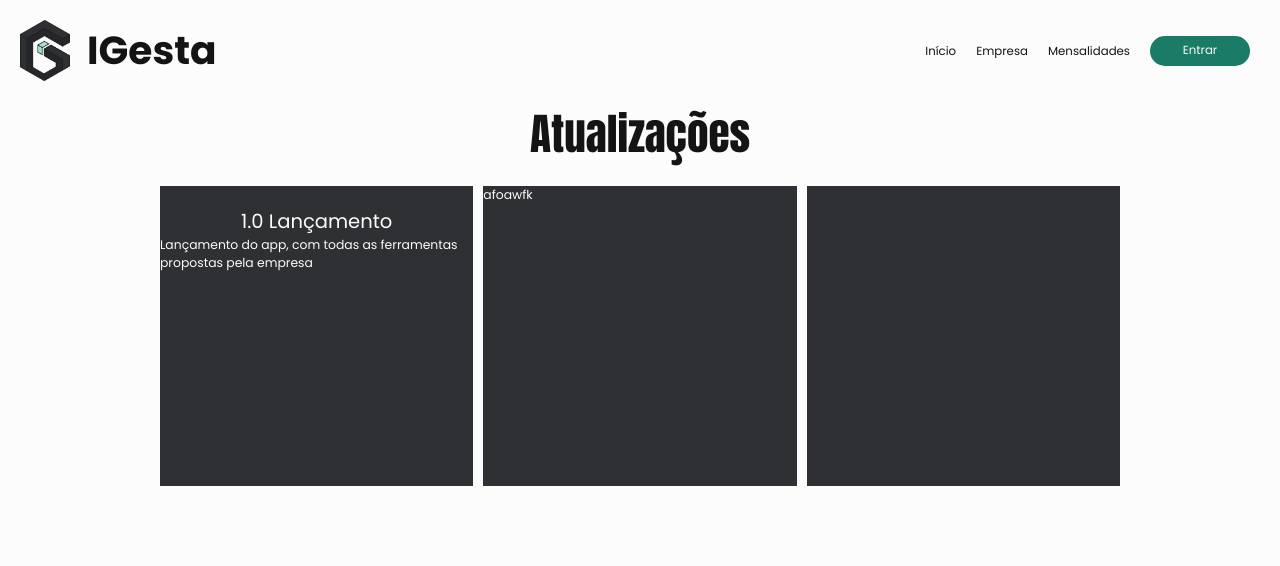
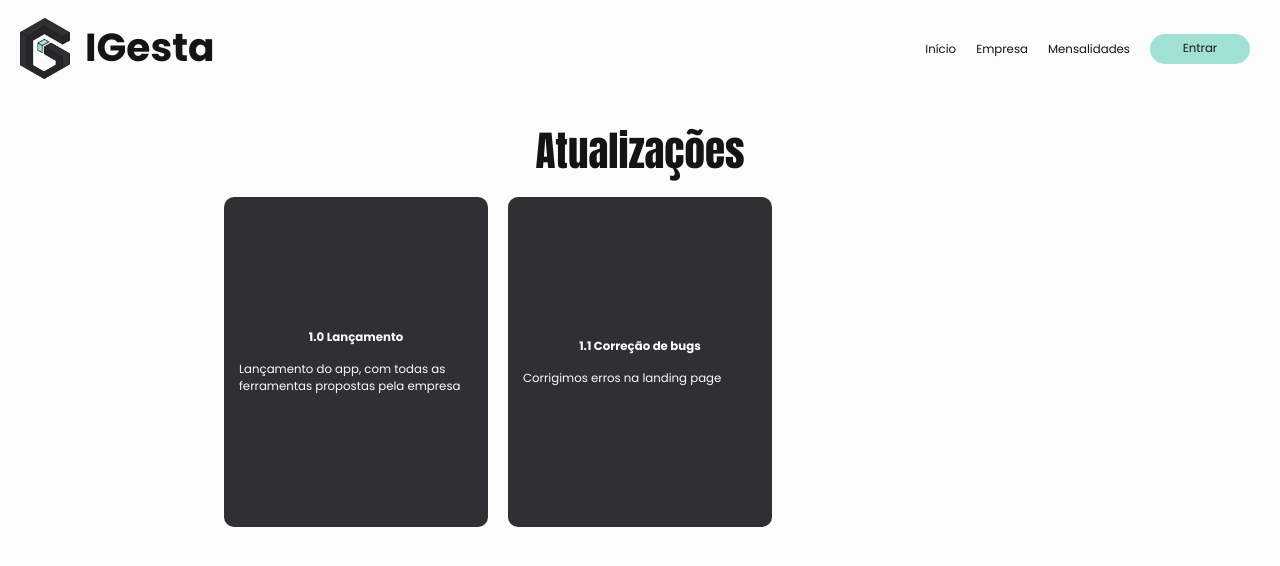
Before and after one commit to A-UTech/landing-page, a plain HTML site: page pages/updates.html in a window 1280 px wide. Drawn offline with Linux system fonts and the light colour scheme.

Commit message:
ajustando css da home e updates

```diff
--- a/pages/updates.html
+++ b/pages/updates.html
@@ -9,18 +9,22 @@
 </head>
 <body>
     <header>
-        <div>
+        <section>
             <img src="../assets/logos/logo-cinza.png">
             <h1>IGesta</h1>
-        </div>
+        </section>
+        <a href="mb-header.html"><p>≡</p></a>
         <ul>
-            <li><a href="#">Início</a></li>
-            <li><a href="#slide06">Empresa</a></li>
-            <li><a href="#slide05">Mensalidades</a></li>
+            <li><a href="/index.html">Início</a></li>
+            <li><a href="/index.html#slide06">Empresa</a></li>
+            <li><a href="/index.html#slide05">Mensalidades</a></li>
             <li><input type="button" value="Entrar"></li>
         </ul>
     </header>
 
+
+
+    <div>
         <h2>Atualizações</h2>
         <main>
             <section>
@@ -28,8 +32,11 @@
                 <p>Lançamento do app, com todas as ferramentas propostas pela empresa </p>
             </section>
 
-        <section> <p>afoawfk</p></section>
-        <section></section>
+            <section>
+                <h3>1.1 Correção de bugs</h3>
+                <p>Corrigimos erros na landing page</p>
+            </section>
         </main>
+    </div>
 </body>
 </html>
--- a/styles/aaah.css
+++ /dev/null
@@ -1,324 +0,0 @@
-@charset "UTF-8";
-
-@import url('https://fonts.googleapis.com/css2?family=Anton&family=Poppins:ital,wght@0,100;0,200;0,300;0,400;0,500;0,600;0,700;0,800;0,900;1,100;1,200;1,300;1,400;1,500;1,600;1,700;1,800;1,900&display=swap');
-
-::-webkit-scrollbar {
-    width: 0;
-    height: 0;
-}
-
-::selection {
-    background: var(--corVE);
-}
-
-:root {
-    --corCinza: #2F3034; /* Cinza */
-    --corBranco: #FCFCFC; /* Branco */
-    --corVE: #1A7B66; /* Verde escuro */
-    --corVC: #A1E1D3; /* Verde claro */
-    --corPreto: #141414; /* Preto */
-
-    --fontText: 'Poppins';
-    --fontTitle: 'Anton';
-}
-
-* {
-    margin: 0;
-    padding: 0;
-
-    font: 0.95em var(--fontText);
-    color: var(--corBranco);
-    text-decoration: none;
-    border: 0;
-    scroll-behavior: smooth;
-}
-
-/* h1, h2, p, a, input {
-    user-select: a;
-} */
-
-input {
-    background: var(--corVC);
-    color: var(--corPreto);
-    width: 100px;
-    height: 30px;
-    border-radius: 20px;
-}
-
-img {
-    user-select: none;
-}
-
-body {
-    background: var(--corPreto);
-}
-
-h1, h2 {
-    font: 3em var(--fontTitle);
-}
-
-header {
-    position: fixed;
-    margin: 20px;
-    width: 100vw;
-    z-index: 2;
-    display: flex;
-    align-items: center;
-    justify-content: space-between;
-}
-
-header div {
-        display: flex;
-        align-items: center;
-        gap: 10px;
-    }
-
-header img {
-        width: 50px;
-        height: 61px;
-    }
-
-header > ul {
-        display: flex;
-        position: absolute;
-        right: 50px;
-        list-style-type: none;
-        gap: 20px;
-        align-items: center;
-    }
-
-header h1 {
-        margin-left: 7px;
-        font: bold 3em var(--fontText);
-    }
-
-
-
-main {
-    height: 100vh;
-    overflow-y: auto;
-    scroll-snap-type: y mandatory;
-}
-
-div.slides, footer {
-    height: 100vh;
-    width: 100vw;
-    scroll-snap-align: start; /* Snap no topo do slide */
-    position: relative;
-}
-
-
-
-
-
-div#slide01 {
-    background: var(--corPreto) url(../assets/images/splash-pc.png) fixed no-repeat ;
-    background-size: cover;
-    text-align: right;
-}
-
-div#slide01 > img {
-    position: absolute;
-    left: 25vw;
-    z-index: 1;
-}
-
-div#slide01 > section {
-    position: absolute;
-    bottom: 30px;
-    right: 30px;
-}
-
-div#slide01 h1 {
-    font-size: 7.5em;
-    margin-bottom: -20px;
-    letter-spacing: 3px;
-}
-
-div#slide01 p {
-    font-size: 1.5em;
-    letter-spacing: 2px;
-}
-
-
-
-
-
-div#slide02 {
-    width: 90vw;
-    margin: 0 auto;
-    display: flex;
-    flex-wrap: wrap;
-    justify-content: space-around;
-    align-items: center;
-}
-
-div#slide02 > section#phrases {
-        font-size: 2.5em;
-        line-height: 10%;
-}
-
-div#slide02 > h2 {
-    margin-bottom: -30px;
-}
-
-div#slide02 section#text {
-        width: 350px;
-    }
-
-
-
-
-
-div#slide03 {
-
-}
-
-
-
-
-
-div#slide04, div#slide05, div#slide06 {
-    display: flex;
-    align-items: center;
-    justify-content: center;
-}
-
-
-
-
-
-
-div#slide04 {
-    background: var(--corCinza);
-    flex-direction: column;
-    align-items: center;
-    justify-content: center;
-}
-
-div#slide04 > h2, img {
-    margin: 15px 0;
-}
-
-
-
-
-div#slide05 {
-    text-align: center;
-    display: flex;
-    flex-wrap: wrap;
-}
-
-
-
-
-
-div#slide06 {
-    display: flex;
-    gap: 50px;
-}
-
-div#slide06 p {
-    width: 500px;;
-}
-
-div#slide06 img {
-    height: 450px;
-}
-
-
-
-
-
-div#slide07 {
-    overflow-y: scroll;
-}
-
-div#slide07 > img {
-        margin-top: 100px;
-}
-
-
-
-
-
-div#slide08 {
-    text-align: center;
-}
-
-div#slide08 > p {
-    position: relative;
-    top: 45%;
-    font-size: 3em;
-}
-
-
-
-
-
-a {
-    position: relative;
-}
-
-a::before {
-      content: '';
-      position: absolute;
-      width: 100%;
-      height: 1px;
-      border-radius: 4px;
-      background: #ffffff;
-      bottom: 0;
-      left: 0;
-      transform-origin: right;
-      transform: scaleX(0);
-      transition: transform .3s ease-in-out;
-}
-
-a:hover::before {
-    transform-origin: left;
-    transform: scaleX(1);
-}
-
-
-
-
-
-footer {
-    background: var(--corCinza);
-    display: flex;
-    flex-direction: column;
-    align-items: center;
-    font-size: 1.5em;
-}
-
-footer > h1 {
-    margin-top: 100px;
-    font-size: 5em;
-}
-
-footer > div {
-    margin-top: 100px;
-    display: flex;
-    gap: 15vw;
-}
-
-footer ul {
-    list-style: none;
-}
-
-footer ul a {
-    color: #bbbbbb;
-}
-
-footer ul li {
-    margin-bottom: 10px;
-}
-
-footer h3 {
-    margin-bottom: 10px;
-}
-
-iframe {
-    width: 375px;
-    height: 667px;
-}
--- a/styles/style.css
+++ b/styles/style.css
@@ -10,11 +10,11 @@
 }
 
 :root {
-    --corCinza: #2F3034; /* Cinza */
-    --corBranco: #FCFCFC; /* Branco */
-    --corVE: #1A7B66; /* Verde escuro */
-    --corVC: #A1E1D3; /* Verde claro */
-    --corPreto: #141414; /* Preto */
+    --corCinza: #2F3034;    /* Cinza */
+    --corBranco: #FCFCFC;   /* Branco */
+    --corVE: #1A7B66;       /* Verde escuro */
+    --corVC: #A1E1D3;       /* Verde claro */
+    --corPreto: #141414;    /* Preto */
 
     --fontText: 'Poppins';
     --fontTitle: 'Anton';
@@ -49,7 +49,6 @@ input {
 }
 
 
-
 p > a, li > a {
     position: relative;
 }
@@ -74,12 +73,7 @@ p > a:hover::before, li > a:hover::before {
 }
 
 
-
-
-
-
 /* --- main config -------------- */
-
 
 header {
     position: fixed;
@@ -117,7 +111,6 @@ header p {
 
 
 
-
 main {
     height: 100vh;
     overflow-y: auto;
@@ -131,7 +124,11 @@ div.slides, footer {
     position: relative;
 }
 
-
+div#slide02, div#slide03, div.container, div#slide04, div#slide05, div#slide06, div#slide08, .card {
+    display: flex;
+    align-items: center;
+    justify-content: center;
+}
 
 
 
@@ -166,15 +163,11 @@ div#slide01 p {
 
 
 
-
-
 div#slide02 {
     width: 90vw;
     margin: 0 auto;
-    display: flex;
     flex-wrap: wrap;
     justify-content: space-around;
-    align-items: center;
 }
 
 div#slide02 > section#phrases {
@@ -193,29 +186,22 @@ div#slide02 > p {
 
 
 
-
-div.container {
-    align-content: flex-start;
-    flex-wrap: wrap;
+div#slide03 .card {
+    align-items: center;
+    height: 200px;
+    width: 180px;
 }
 
+div#slide03 .card > h3,
+div#slide03 .card > p{
+    width: 150px;
+}
 
-
-
-
-
-
-div#slide03, div.container, div#slide04, div#slide05, div#slide06, div#slide08 {
-    display: flex;
-    align-items: center;
-    justify-content: center;
-}
 
 
 div#slide04 {
     background: var(--corCinza);
     flex-direction: column;
-    align-items: center;
     justify-content: space-evenly;
 }
 
@@ -229,60 +215,12 @@ div#slide04 > img {
 }
 
 
-div#slide03 .card {
-    align-items: center;
-    height: 200px;
-    width: 180px;
-}
-
-
-
-
-div#slide03 .card > h3,
-div#slide03 .card > p{
-    width: 150px;
-}
-
-.card h3 {
-    font-weight: bold;
-}
-
-
 
 div#slide05{
     text-align: center;
     flex-direction: column;
     gap: 50px;
 }
-
-.card {
-    display: flex;
-    height: 160px;
-    width: 140px;
-    text-align: center;
-    flex-direction: column;
-    justify-content: center;
-    gap: 20px;
-    background-color: var(--corCinza);
-    border-radius: 10px;
-    box-shadow: -1rem 0 3rem #00000092;
-    transition: 0.4s ease-in-out;
-    position: relative;
-    left: 0;
-}
-
-
-.card:hover {
-    transform: translateY(-10px);
-    transition: 0.4s ease-out;
-}
-
-
-
-
-
-
-
 
 
 
@@ -295,13 +233,11 @@ div#slide06 > section{
     width: 90vw;
 }
 
-
 div#slide06 > img{
     margin-top: 45px;
     width: 90vw;
     max-width: 500px;
 }
-
 
 
 
@@ -328,6 +264,35 @@ div#slide08 p {
 
 
 
+div.container {
+    align-content: flex-start;
+    flex-wrap: wrap;
+}
+
+.card h3 {
+    font-weight: bold;
+}
+
+.card {
+    height: 160px;
+    width: 140px;
+    text-align: center;
+    flex-direction: column;
+    gap: 20px;
+    background-color: var(--corCinza);
+    border-radius: 10px;
+    box-shadow: -1rem 0 3rem #00000092;
+    transition: 0.4s ease-in-out;
+    position: relative;
+    left: 0;
+}
+
+.card:hover {
+    transform: translateY(-10px);
+    transition: 0.4s ease-out;
+}
+
+
 
 footer {
     display: grid;
@@ -339,9 +304,10 @@ footer {
 
 footer h1{
     color: var(--corCinza);
+    margin-top: 100px;
 }
 
-footer p {
+footer h1, footer p {
     text-align: center;
 }
 
@@ -354,22 +320,17 @@ footer ul a {
     color: #bbbbbb;
 }
 
-footer ul li {
+footer ul li, footer h3 {
     margin-bottom: 10px;
 }
 
 footer h3 {
-    margin-bottom: 10px;
     font-weight: bold;
 }
 
 footer img {
     width: 50px;
 }
-
-
-
-
 
 
 
@@ -385,13 +346,11 @@ footer img {
     header > ul {
         display: flex;
         position: absolute;
-        right: 50px;
+        right: 70px;
         list-style-type: none;
         gap: 20px;
         align-items: center;
     }
-
-
 
 
 
@@ -415,9 +374,13 @@ footer img {
     }
 
     div#slide05 .card:hover ~ .card {
-    position: relative;
-    left: 50px;
-    transition: 0.4s ease-out;
+        position: relative;
+        left: 50px;
+        transition: 0.4s ease-out;
+    }
+
+    div#slide06.card:not(:first-child) {
+        margin-left: -50px;
     }
 
     div#slide06 {
@@ -436,12 +399,12 @@ footer img {
     }
 
 
+
     footer ul{
         columns: 1;
     }
 
-
-    div#slide06.card:not(:first-child) {
-        margin-left: -50px;
+    footer h1 {
+        color: var(--corBranco);
     }
 }
--- a/styles/updates.css
+++ b/styles/updates.css
@@ -1,7 +1,3 @@
-@charset "UTF-8";
-
-/* @import 'lenis/dist/lenis.css'; */
-
 @import url('https://fonts.googleapis.com/css2?family=Anton&family=Poppins:ital,wght@0,100;0,200;0,300;0,400;0,500;0,600;0,700;0,800;0,900;1,100;1,200;1,300;1,400;1,500;1,600;1,700;1,800;1,900&display=swap');
 
 ::-webkit-scrollbar {
@@ -10,7 +6,7 @@
 }
 
 ::selection {
-    background-color: var(--corVE);
+    background: var(--corVE);
 }
 
 :root {
@@ -35,12 +31,8 @@
     scroll-behavior: smooth;
 }
 
-img {
-    user-select: none;
-}
-
 body {
-    background-color: var(--corBranco);
+    background: var(--corBranco);
 }
 
 h1, h2 {
@@ -48,69 +40,141 @@ h1, h2 {
 }
 
 input {
-    background-color: var(--corVE);
-    color: var(--corBranco);
+    background: var(--corVC);
+    color: var(--corPreto);
     width: 100px;
     height: 30px;
     border-radius: 20px;
+    cursor: pointer;
 }
 
+
+
+p > a, li > a {
+    position: relative;
+}
+
+p > a::before, li > a::before {
+      content: '';
+      position: absolute;
+      width: 100%;
+      height: 1px;
+      border-radius: 4px;
+      background: #ffffff;
+      bottom: 0;
+      left: 0;
+      transform-origin: right;
+      transform: scaleX(0);
+      transition: transform .3s ease-in-out;
+}
+
+p > a:hover::before, li > a:hover::before {
+    transform-origin: left;
+    transform: scaleX(1);
+}
+
+
+
+
+
+/* ——— main config —————————— */
+
+
 header {
-    position: sticky;
-    margin: 20px;
+    position: fixed;
     width: 100vw;
+    padding: 18px 20px;
     display: flex;
     align-items: center;
+    z-index: 1;
+}
 
-    & div {
-        display: flex;
-        align-items: center;
-        gap: 10px;
+header img {
+    width: 50px;
+    height: 61px;
+}
+
+header > section {
+    display: flex;
+}
+
+header h1 {
+    margin-left: 15px;
+    font: bold 3em var(--fontText);
+}
+
+header > ul {
+    display: none;
+}
+
+header p {
+    font-size: 3.5em;
+    position: absolute;
+    top: 15px;
+    right: 70px;
+}
+
+body > div {
+    position: absolute;
+    top: 120px;
+    width: 100vw;
+    margin: 0 auto;
+}
+
+h2 {
+    text-align: center;
+    margin-bottom: 15px;
+}
+
+h3, main p, footer p {
+    color: var(--corBranco);
+}
+
+h3 {
+    font-weight: bold;
+    text-align: center;
+    margin-bottom: 15px;
+}
+
+main {
+    display: grid;
+    grid-template-columns: 1fr 1fr;
+    width: 90vw;
+    gap: 20px;
+    margin: 0 auto;
+}
+
+main > section {
+    display: flex;
+    flex-direction: column;
+    justify-content: center;
+    background-color: var(--corCinza);
+    height: 160px;
+    padding: 15px;
+    border-radius: 10px;
+}
+
+
+@media screen and (min-width: 768px) {
+    header p {
+        display: none;
     }
 
-    & img {
-        width: 50px;
-        height: 61px;
-    }
-
-    & > ul {
+    header > ul {
         display: flex;
         position: absolute;
-        right: 50px;
+        right: 70px;
         list-style-type: none;
         gap: 20px;
         align-items: center;
     }
 
-    & h1 {
-        margin-left: 7px;
-        font: bold 3em var(--fontText);
+    main {
+        grid-template-columns: 1fr 1fr 1fr;
+        width: 65vw;
+    }
+
+    main > section {
+        height: 300px;
     }
 }
-
-h2 {
-   text-align: center;
-}
-
-main {
-    width: 75vw;
-    margin: 20px auto 0 auto;
-    display: grid;
-    grid-template-columns: 1fr 1fr 1fr;
-    gap: 10px;
-}
-
-section {
-    height: 300px;
-    background-color: var(--corCinza);
-
-    & h3, p {
-        color: var(--corBranco);
-    }
-
-    & h3 {
-        font-size: 1.5em;
-        text-align: center;
-        margin-top: 20px;
-    }
-}
```
Also changed, not shown: index.html (+2 -12 lines). Lines whose indentation alone changed are shown as unchanged.
